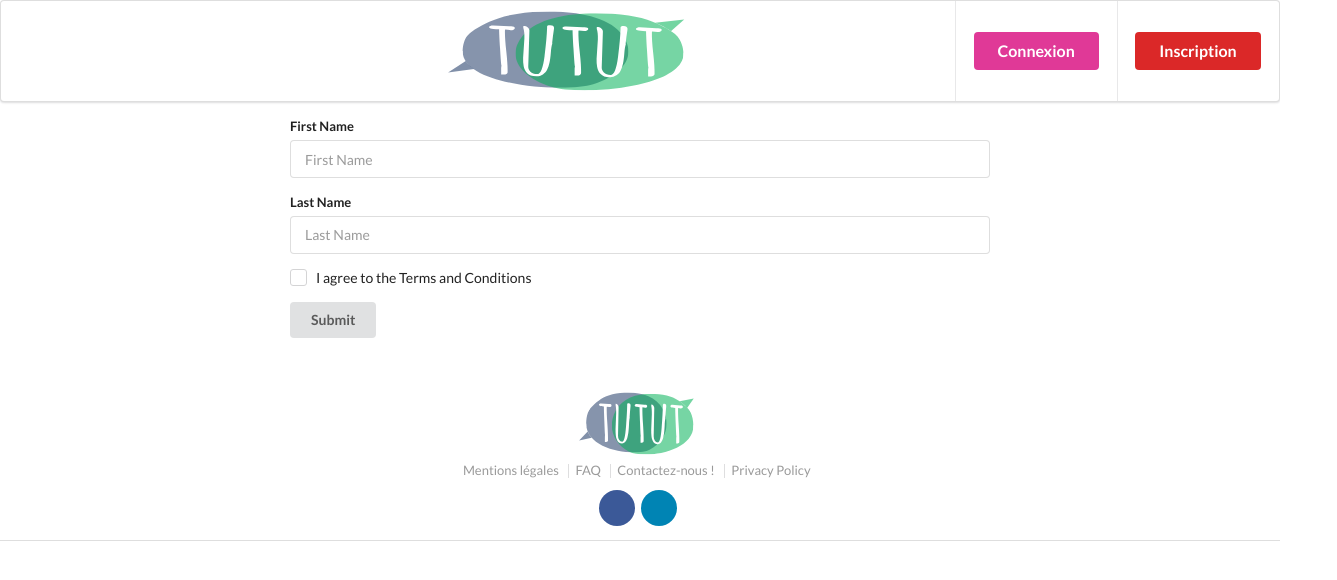
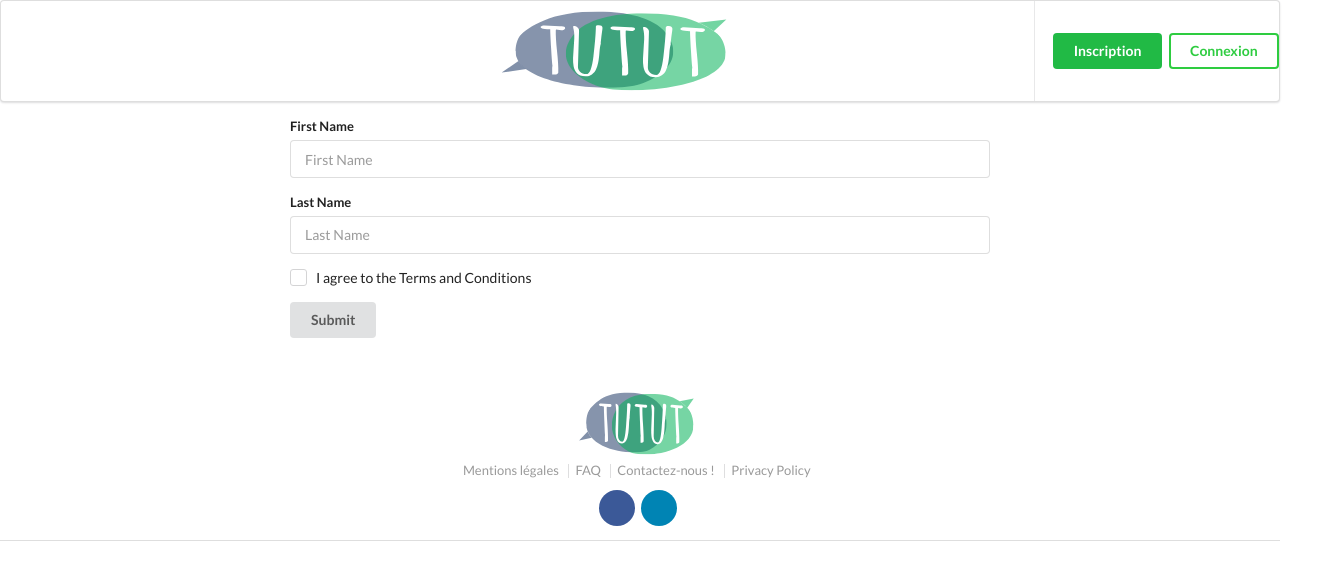
Before and after one commit to nemo75/hackaton-tutut, a website: page public/driver.html in a window 1280 px wide. Shown: the whole page, 1337 px wide, since content can reach past the window. Drawn offline with nearby package versions, Linux system fonts and the light colour scheme; no server answers; a web font is replaced by a local one.

Commit message:
harmonisation du header sur toutes les pages

```diff
--- a/public/assets/css/style.css
+++ b/public/assets/css/style.css
@@ -37,7 +37,7 @@ body {
 .bandeau_cta {
 	text-align: center;
 	background-color: rgba(149, 198, 213, 222);
-	height: 35%;
+	height: 40%;
 }
 
 .boutons.boutons.boutons.boutons {
@@ -73,7 +73,7 @@ body {
 .titre_boutons {
 	font-size: 30px;
 	font-family: Open Sans;
-	padding-top: 25px;
+	padding-top: 40px;
 }
 /* Page driver */
 
--- a/public/driver.html
+++ b/public/driver.html
@@ -13,12 +13,13 @@
 		<div class="logo">
 			<img class="logo_accueil" src="logo.svg"/>
 		</div>
-		<div class="right menu">
+
+		<div class="right stackable menu">
 			<div class="item">
-				<a href="driver.html" class="ui pink tiny button">Connexion</a>
-			</div>
-			<div class="item">
-				<a href="#" class="ui red tiny button">Inscription</a>
+				<div class="middle aligned content">
+					<a href="#" class="ui green button">Inscription</a>
+					<a href="#" class="ui inverted green button bouton_connexion">Connexion</a>
+				</div>
 			</div>
 		</div>
 	</div>
```
Also changed, not shown: public/livre.html (+6 -5 lines).
